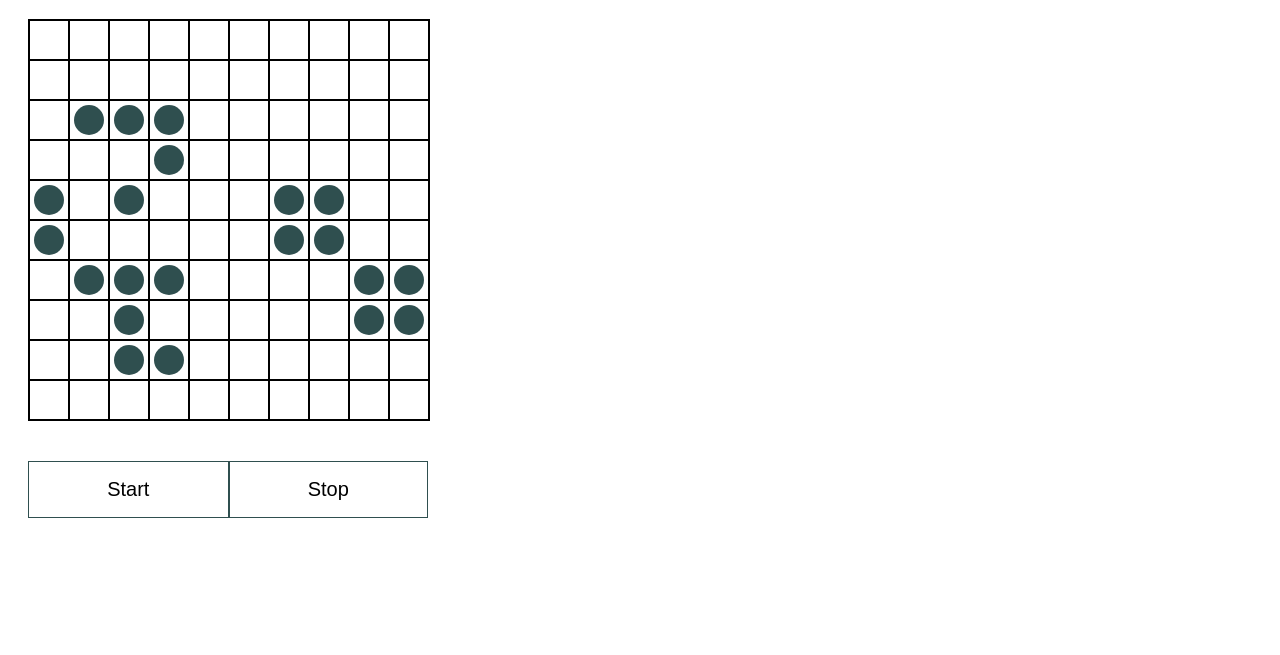
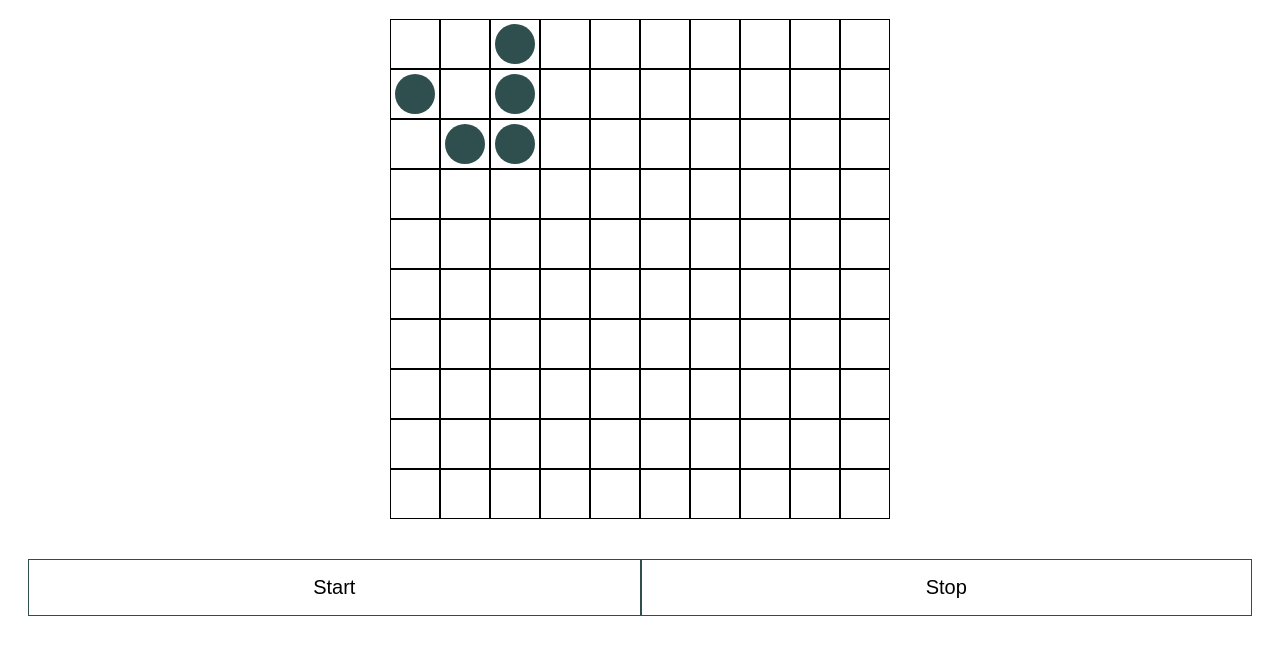
Before and after one commit to bassoGeorge/game-of-life, a React app: page / in a window 1280 px wide. Shown: the part 89-744 px from the top of the page. Built offline with nearby package versions, Linux system fonts and the light colour scheme.

Commit message:
Refactor out some code, cleanup styles

```diff
--- a/src/assets/scss/App.scss
+++ b/src/assets/scss/App.scss
@@ -7,13 +7,16 @@ body {
 	padding: 20px;
 }
 
-$cellCount: 10;
 $cellSize: 40px;
+
 // Dirty styling
+.app-container {
+	display: flex;
+	flex-direction: column;
+	align-items: center;
+}
+
 .game-grid {
-	width: $cellCount * $cellSize;
-	height: $cellCount * $cellSize;
-	border: 1px solid black;
 	display: flex;
 	flex-direction: column;
 	.game-grid__row {
@@ -24,8 +27,9 @@ $cellSize: 40px;
 
 .cell {
 	border: 1px solid black;
-	flex-grow: 1;
 	padding: $cellSize / 10;
+	height: $cellSize;
+	width: $cellSize;
 	.cell__dot {
 		border-radius: 50%;
 		background-color: darkslategrey;
@@ -42,7 +46,7 @@ $cellSize: 40px;
 .game-controls {
 	margin-top: 40px;
 	display: flex;
-	width: $cellCount * $cellSize;
+	width: 100%;
 	button {
 		font-size: 20px;
 		border: 1px solid darkslategrey;
--- a/src/components/app.js
+++ b/src/components/app.js
@@ -1,54 +1,33 @@
 import React, {Fragment} from 'react'
 import {Cell} from './cell'
 import playGameOfLife from '../game'
+import {GAME_SPEED_INTERVAL} from '../utils/constants'
+import {spaceShip} from '../utils/game-configurations'
 
-const spaceShipSetting = [
-	[false, false, true, false, false, false, false, false, false, false],
-	[true, false, true, false, false, false, false, false, false, false],
-	[false, true, true, false, false, false, false, false, false, false],
-	[false, false, false, false, false, false, false, false, false, false],
-	[false, false, false, false, false, false, false, false, false, false],
-	[false, false, false, false, false, false, false, false, false, false],
-	[false, false, false, false, false, false, false, false, false, false],
-	[false, false, false, false, false, false, false, false, false, false],
-	[false, false, false, false, false, false, false, false, false, false],
-	[false, false, false, false, false, false, false, false, false, false],
-]
-
-const randomGrid = [
-	[false, false, false, false, false, false, false, false, false, false],
-	[false, false, false, false, false, false, false, false, false, false],
-	[false, true , true , true , false, false, false, false, false, false],
-	[false, false, false, true , false, false, false, false, false, false],
-	[true , false, true , false, false, false, true , true , false, false],
-	[true , false, false, false, false, false, true , true , false, false],
-	[false, true , true , true , false, false, false, false, true , true ],
-	[false, false, true , false, false, false, false, false, true , true ],
-	[false, false, true , true , false, false, false, false, false, false],
-	[false, false, false, false, false, false, false, false, false, false],
-]
 export class App extends React.Component {
 	constructor(props) {
 
 		super(props);
 		this.state = {
-			grid: randomGrid
+			grid: spaceShip
 		}
 
 		this.gameTimer = null;
-		this.game = playGameOfLife(this.state.grid);
+		this.game      = playGameOfLife(this.state.grid);
 		this.startGame = this.startGame.bind(this);
-		this.stopGame = this.stopGame.bind(this);
-		this.run = this.run.bind(this);
+		this.stopGame  = this.stopGame.bind(this);
+		this.run       = this.run.bind(this);
 	}
 
 	startGame() {
+		if (this.gameTimer !== null) return;
 		this.run()
-		this.gameTimer = setInterval(this.run, 100)
+		this.gameTimer = setInterval(this.run, GAME_SPEED_INTERVAL)
 	}
 
 	stopGame() {
 		clearInterval(this.gameTimer);
+		this.gameTimer = null;
 	}
 
 	run() {
--- a/src/game.js
+++ b/src/game.js
@@ -47,14 +47,6 @@ export const calculateNextGeneration = grid => {
 	);
 }
 
-export function* playGameOfLife_(startingGrid) {
-	let currentGrid = startingGrid.map(col => [...col]); // Just a clone for the first one
-	while (true) {
-		yield currentGrid;
-		currentGrid = calculateNextGeneration(currentGrid);
-	}
-}
-
 /* And now, ladies and gentlemen, put your hands together for the main act of the night!
 * Just for the fun of it, have used a es6 generator variant and the regular closure variant
 * */
--- /dev/null
+++ b/src/utils/constants.js
@@ -0,0 +1 @@
+export const GAME_SPEED_INTERVAL = 100
--- /dev/null
+++ b/src/utils/game-configurations.js
@@ -0,0 +1,25 @@
+export const random1 = [
+	[false, false, false, false, false, false, false, false, false, false],
+	[false, false, false, false, false, false, false, false, false, false],
+	[false, true, true, true, false, false, false, false, false, false],
+	[false, false, false, true, false, false, false, false, false, false],
+	[true, false, true, false, false, false, true, true, false, false],
+	[true, false, false, false, false, false, true, true, false, false],
+	[false, true, true, true, false, false, false, false, true, true],
+	[false, false, true, false, false, false, false, false, true, true],
+	[false, false, true, true, false, false, false, false, false, false],
+	[false, false, false, false, false, false, false, false, false, false],
+]
+
+export const spaceShip = [
+	[false, false, true, false, false, false, false, false, false, false],
+	[true, false, true, false, false, false, false, false, false, false],
+	[false, true, true, false, false, false, false, false, false, false],
+	[false, false, false, false, false, false, false, false, false, false],
+	[false, false, false, false, false, false, false, false, false, false],
+	[false, false, false, false, false, false, false, false, false, false],
+	[false, false, false, false, false, false, false, false, false, false],
+	[false, false, false, false, false, false, false, false, false, false],
+	[false, false, false, false, false, false, false, false, false, false],
+	[false, false, false, false, false, false, false, false, false, false],
+]
```
